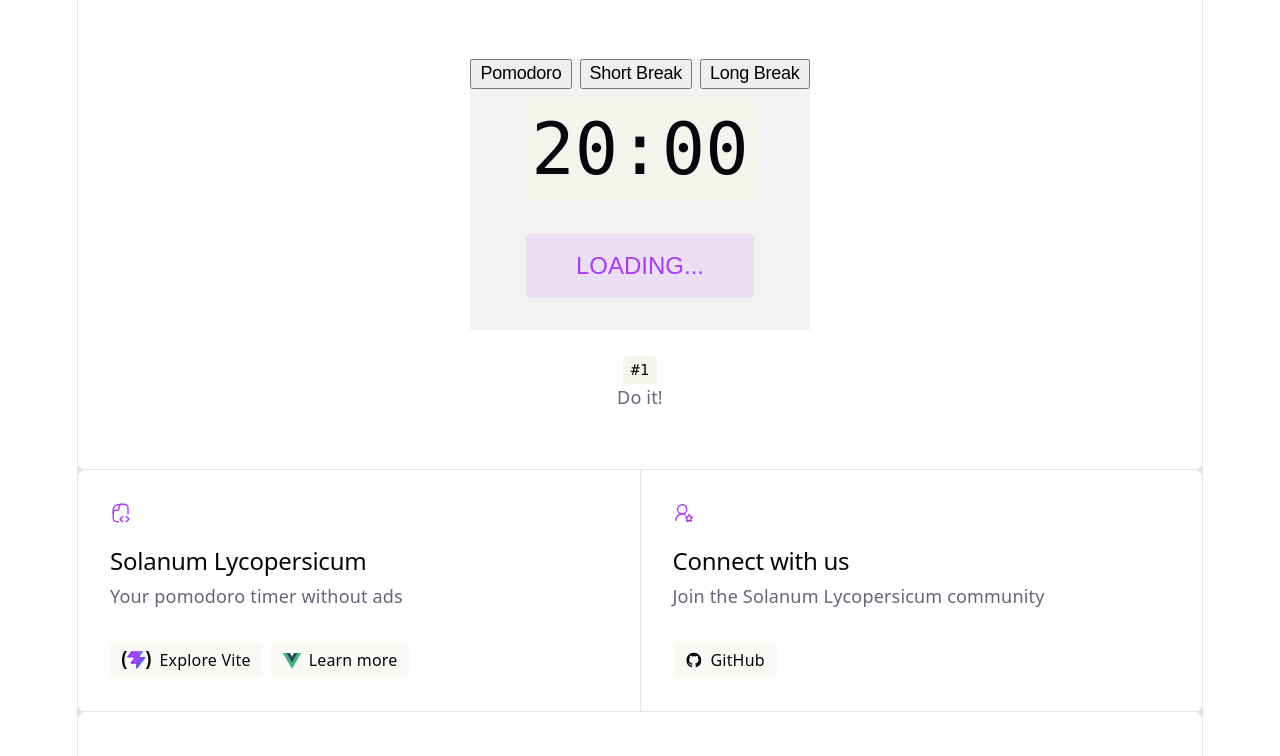
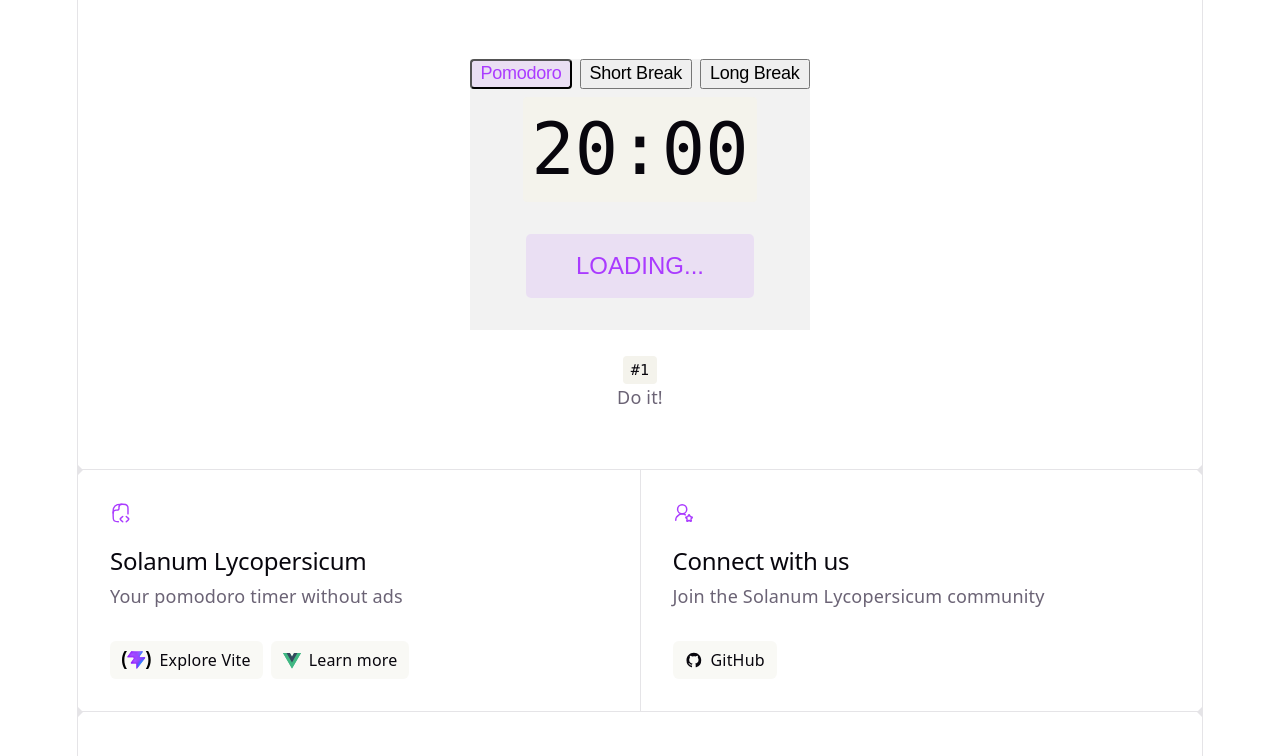
Before and after one commit to edmundoCA/SolanumLycopersicum, a Vue app: page / in a window 1280 px wide. Shown: the top 756 px of the page. Built offline with nearby package versions, Linux system fonts and the light colour scheme.

Commit message:
add current stage featured

```diff
--- a/src/components/HelloWorld.vue
+++ b/src/components/HelloWorld.vue
@@ -13,6 +13,7 @@ const {
   skip,
   pomodoroCount,
   baseUrl,
+  currentStage,
   isPlayerReady
 } = useStopwatch()
 </script>
@@ -22,9 +23,27 @@ const {
   <main id="center">
     <div class="hero">
       <div class="intervals">
-        <button type="button" class="intervals__button">Pomodoro</button>
-        <button type="button" class="intervals__button">Short Break</button>
-        <button type="button" class="intervals__button">Long Break</button>
+        <button
+          type="button"
+          class="intervals__button"
+          :class="{ 'intervals__button--featured': currentStage === 'pomodoro' }"
+        >
+          Pomodoro
+        </button>
+        <button
+          type="button"
+          class="intervals__button"
+          :class="{ 'intervals__button--featured': currentStage === 'shortBreak' }"
+        >
+          Short Break
+        </button>
+        <button
+          type="button"
+          class="intervals__button"
+          :class="{ 'intervals__button--featured': currentStage === 'longBreak' }"
+        >
+          Long Break
+        </button>
       </div>
       <div class="display">
         {{ formattedTime }}
--- a/src/composables/useStopwatch.ts
+++ b/src/composables/useStopwatch.ts
@@ -20,6 +20,7 @@ export function useStopwatch() {
     'pomodoro',
     'longBreak'
   ]
+  const currentStage = computed(() => sequence[sequenceIndex.value])
   const sequenceIndex = ref(0)
   const isRunning = ref(false)
   const isPlayerReady = ref(false)
@@ -106,6 +107,7 @@ export function useStopwatch() {
     restore,
     skip,
     baseUrl,
+    currentStage,
     pomodoroCount
   }
 
--- a/src/style.css
+++ b/src/style.css
@@ -124,6 +124,12 @@ code {
   line-height: 118%;
   letter-spacing: -0.24px;
   margin: 0 0 8px;
+}
+
+.intervals__button--featured {
+  color: var(--accent);
+  background: var(--accent-bg);
+  border-radius: 4px;
 }
 
 .display {
```
